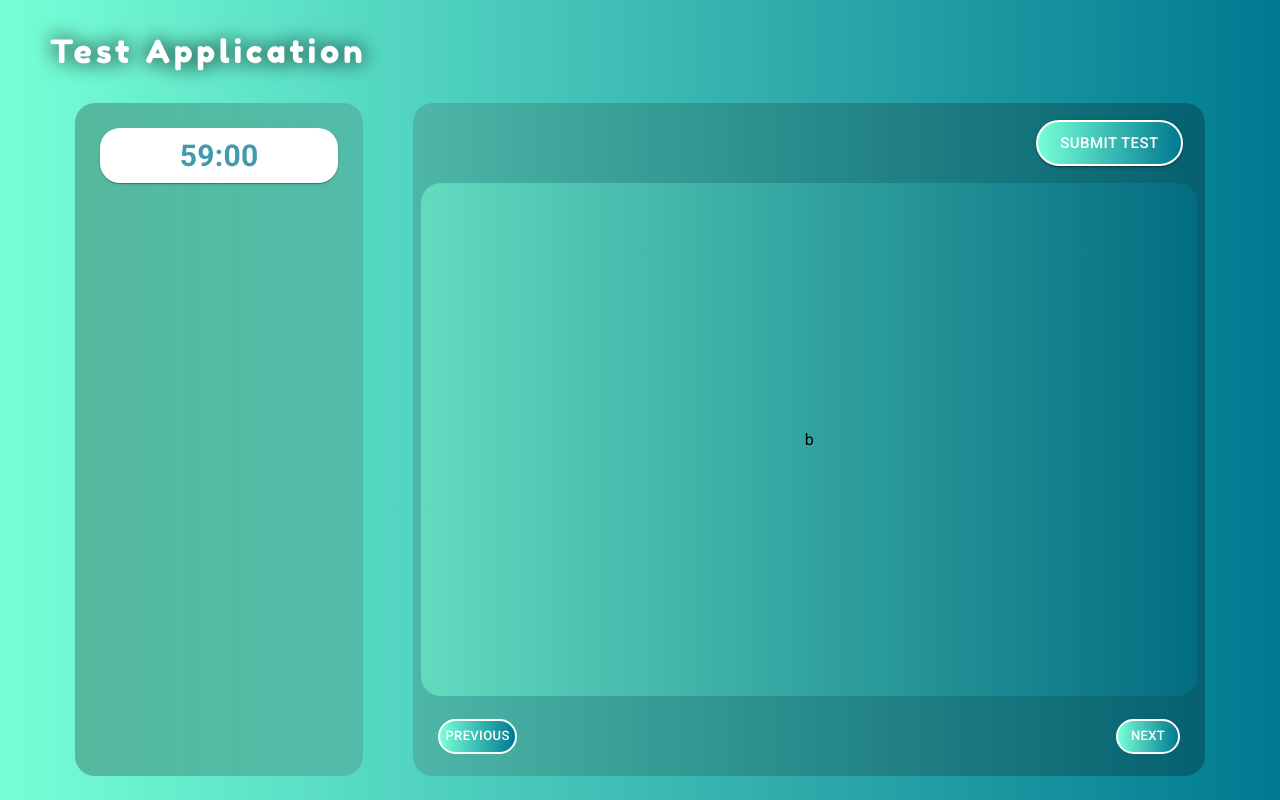
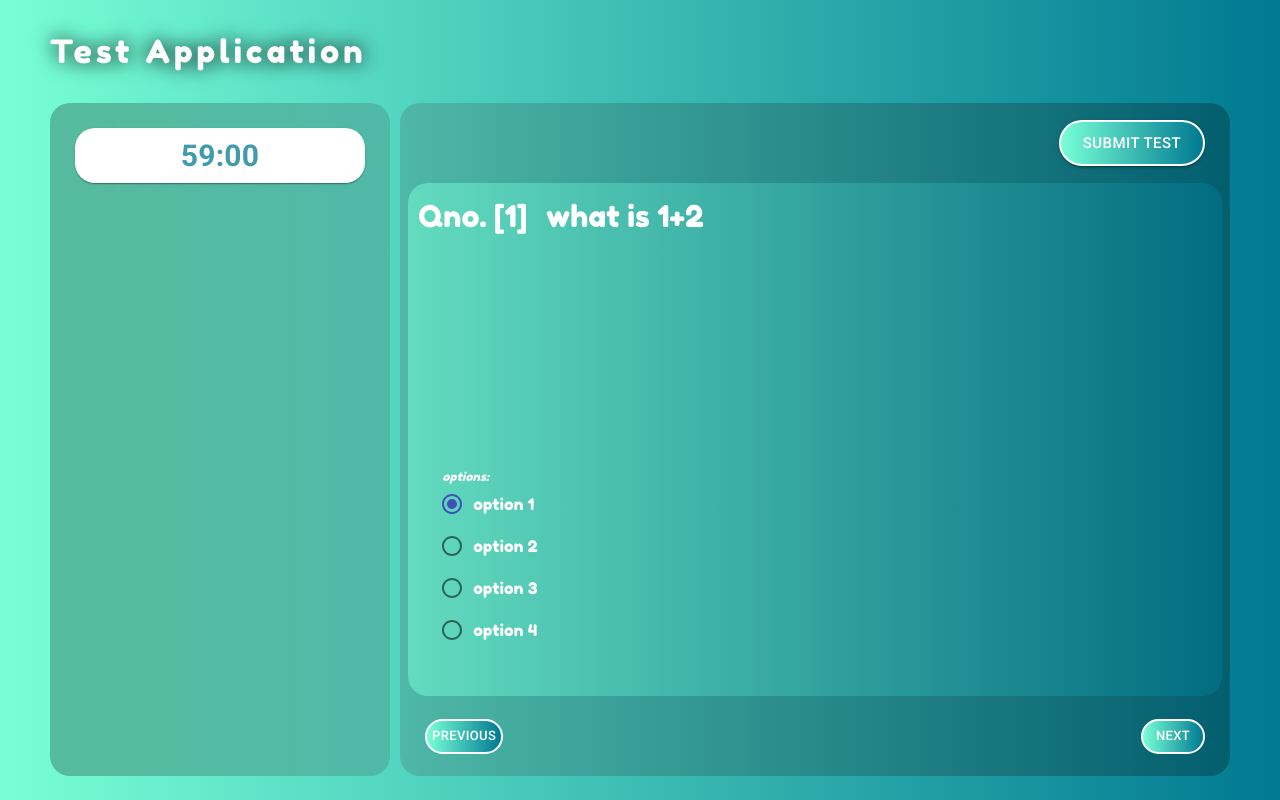
Before and after one commit to sawarkarrajat/online_Test, a React (Create React App) app in the folder onlinetest/: page /test in a window 1280 px wide. Built offline with nearby package versions, Linux system fonts and the light colour scheme.

Commit message:
made corrections

```diff
--- a/onlinetest/src/components/ConductTest.jsx
+++ b/onlinetest/src/components/ConductTest.jsx
@@ -6,6 +6,11 @@ import { makeStyles } from "@material-ui/core/styles";
 import CardContent from "@material-ui/core/CardContent";
 import Typography from "@material-ui/core/Typography";
 import { Button } from "@material-ui/core";
+import Radio from "@material-ui/core/Radio";
+import RadioGroup from "@material-ui/core/RadioGroup";
+import FormControlLabel from "@material-ui/core/FormControlLabel";
+import FormControl from "@material-ui/core/FormControl";
+import FormLabel from "@material-ui/core/FormLabel";
 
 const useStyles = makeStyles({
   root: {
@@ -13,15 +18,93 @@ const useStyles = makeStyles({
     borderRadius: "20px"
   },
   title: {
-    color:"rgba(1, 122, 146, 0.75)",
+    color: "rgba(1, 122, 146, 0.75)",
     fontSize: 30,
     fontWeight: "600",
     textAlign: "center"
   },
+  group: {
+    justifyContent: "space-between"
+  },
   content: {
     padding: "5px !important"
+  },
+  formControl: {
+    width: "100%",
+    margin: "24px"
+  },
+  legend: {
+    color: "white !important",
+    fontFamily: "'Fredoka One', cursive !important"
   }
 });
+
+const RadioButtonsGroup = () => {
+  const classes = useStyles();
+  const [value, setValue] = React.useState("0");
+
+  const handleChange = event => {
+    console.log(event.target.value);
+    setValue(event.target.value);
+    // localStorage.setItem("level",event.target.value);
+  };
+
+  return (
+    <React.Fragment>
+      <FormControl component="fieldset" className={classes.formControl}>
+        <FormLabel
+          component="legend"
+          className={classes.legend}
+          style={{ fontStyle: "italic", fontSize: "12px" }}
+        >
+          options:
+        </FormLabel>
+        <RadioGroup
+          aria-label="options"
+          classes={{
+            root: classes.group
+          }}
+          name="options"
+          value={value}
+          onChange={handleChange}
+        >
+          <FormControlLabel
+            classes={{
+              label: classes.legend
+            }}
+            value="0"
+            control={<Radio color="primary" />}
+            label="option 1"
+          />
+          <FormControlLabel
+            classes={{
+              label: classes.legend
+            }}
+            value="1"
+            control={<Radio color="primary" />}
+            label="option 2"
+          />
+          <FormControlLabel
+            classes={{
+              label: classes.legend
+            }}
+            value="2"
+            control={<Radio color="primary" />}
+            label="option 3"
+          />
+          <FormControlLabel
+            classes={{
+              label: classes.legend
+            }}
+            value="3"
+            control={<Radio color="primary" />}
+            label="option 4"
+          />
+        </RadioGroup>
+      </FormControl>
+    </React.Fragment>
+  );
+};
 
 const Timer = () => {
   const classes = useStyles();
@@ -29,9 +112,7 @@ const Timer = () => {
   return (
     <Card className={classes.root}>
       <CardContent className={classes.content}>
-        <Typography className={classes.title}>
-          59:00
-        </Typography>
+        <Typography className={classes.title}>59:00</Typography>
       </CardContent>
     </Card>
   );
@@ -54,10 +135,25 @@ class ConductTest extends Component {
               Submit Test
             </Button>
           </div>
-          <div className="ques">b</div>
+          <div className="ques">
+            <div className="qtext">
+              <p>
+                Qno.&nbsp;{"["}1{"]"}&nbsp;&nbsp;
+              </p>
+              &nbsp;
+              <p>what is 1+2</p>
+            </div>
+            <div className="options">
+              <RadioButtonsGroup />
+            </div>
+          </div>
           <div className="actions">
-            <Button id="prevnext" size="small">previous</Button>
-            <Button id="prevnext" size="small">next</Button>
+            <Button id="prevnext" size="small">
+              previous
+            </Button>
+            <Button id="prevnext" size="small">
+              next
+            </Button>
           </div>
         </div>
       </div>
--- a/onlinetest/src/components/Disclaimer.jsx
+++ b/onlinetest/src/components/Disclaimer.jsx
@@ -30,7 +30,7 @@ const RadioButtonsGroup = () => {
   };
 
   return (
-    <div>
+    <React.Fragment>
       <FormControl component="fieldset" className={classes.formControl}>
         <FormLabel
           component="legend"
@@ -68,7 +68,7 @@ const RadioButtonsGroup = () => {
           <FormHelperText>Hard questions</FormHelperText>
         </RadioGroup>
       </FormControl>
-    </div>
+    </React.Fragment>
   );
 };
 
--- a/onlinetest/src/sass/ConductTest.sass
+++ b/onlinetest/src/sass/ConductTest.sass
@@ -2,29 +2,28 @@
 
 .testContainer
   @extend %d-flex-r
-  justify-content: center
+  justify-content: space-between
   width: 100%
+  min-height: 600px
   height: 98%
   margin-bottom: 2%
-  // background: white
 
   .navques
     @extend %d-flex-c
-    margin: 0 25px
+    // margin: 0 25px
     justify-content: flex-start
     box-sizing: border-box
     padding: 25px
     border-radius: 20px
-    width: 300px
+    width: 340px
     height: 100%
-    // background: rgba(0, 0, 0, 0.25)
     background: #000000  /* fallback for old browsers */
     background: -webkit-linear-gradient(to right, #434343, #000000)  /* Chrome 10-25, Safari 5.1-6 */
     background: linear-gradient(to right, rgba(0, 0, 0, 0.25), rgba(67, 67, 67, 0.2)) /* W3C, IE 10+/ Edge, Firefox 16+, Chrome 26+, Opera 12+, Safari 7+ */
 
   .areaques
     @extend %d-flex-c
-    margin: 0 25px
+    min-height: 600px
     width: calc(100% - 350px)
     max-width: 1200px
     height: 100%
@@ -43,6 +42,8 @@
       border-radius: 20px
 
     .submit
+      padding: 0
+      width: calc(100% - 25px)
       justify-content: flex-end
       margin-right: 25px
       height: 80px
@@ -60,6 +61,29 @@
       background: #007991
       background: -webkit-linear-gradient(to right, rgba(120, 255, 215, 0.5), rgba(0, 121, 145, 0.5))
       background: linear-gradient(to right, rgba(120, 255, 215, 0.5), rgba(0, 121, 145, 0.5))
+      @extend %d-flex-c
+      box-sizing: border-box
+      justify-content: space-between
+
+      .qtext
+        @extend %d-flex-r
+        padding-bottom: 20px
+        justify-content: flex-start
+        align-items: flex-start
+        width: 100%
+        max-height: 50%
+
+      .qtext > p
+        margin: 0
+        font-size: 30px
+        color: white
+        font-family: $font-thick !important
+
+      .options
+        @extend %d-flex-r
+        width: 100%
+        min-height: 206px
+        height: 50%
 
 
     .actions
```
Also changed, not shown: onlinetest/src/data/questions.json (+15 -5 lines).
